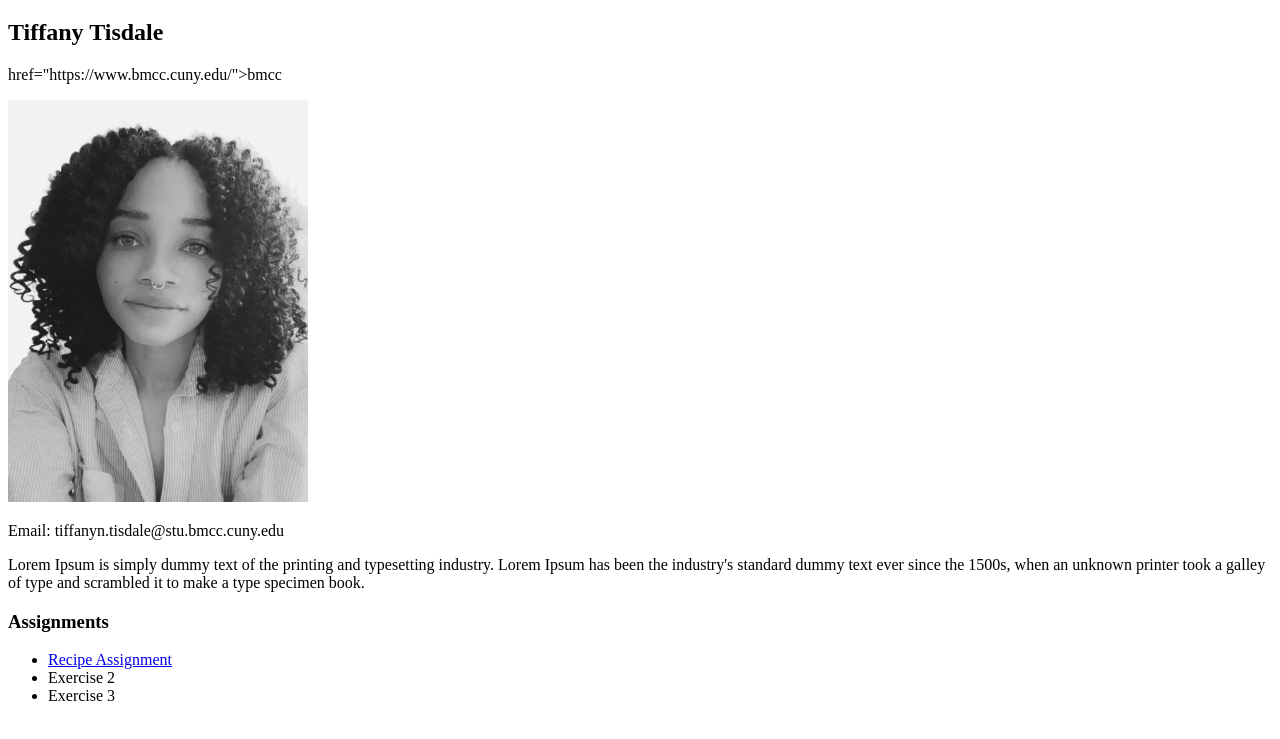
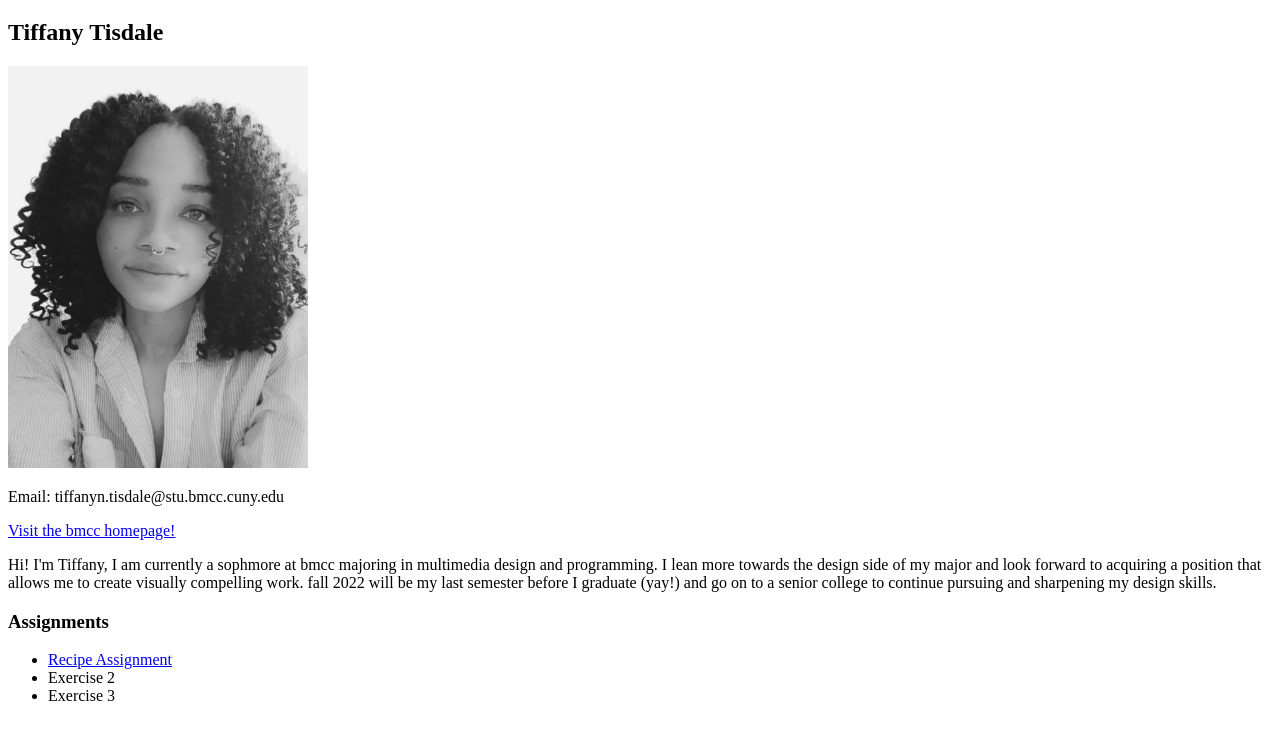
Before and after one commit to tinti01/mmp240, a plain HTML site: page index.html in a window 1280 px wide. Shown: the part 61-800 px from the top of the page. Drawn offline with Linux system fonts and the light colour scheme.

Commit message:
Add files via upload

```diff
--- a/index.html
+++ b/index.html
@@ -10,16 +10,18 @@
 
 <h2>Tiffany Tisdale</h2>
 
-<p>
-<a> href="https://www.bmcc.cuny.edu/">bmcc</a>
-</p>
 
 <img <source src="IMG_7176.jpeg" alt="me" width="300">
 <p>Email: tiffanyn.tisdale@stu.bmcc.cuny.edu</p>
 
-<p>Lorem Ipsum is simply dummy text of the printing and typesetting industry.
-Lorem Ipsum has been the industry's standard dummy text ever since the 1500s,
-when an unknown printer took a galley of type and scrambled it to make a type specimen book.</p>
+<p>
+<a href="https://www.bmcc.cuny.edu">Visit the bmcc homepage!</a>
+</p>
+
+<p>Hi! I'm Tiffany, I am currently a sophmore at bmcc majoring in multimedia design and programming.
+  I lean more towards the design side of my major and look forward to acquiring a position that allows me to create
+  visually compelling work. fall 2022 will be my last semester before I graduate (yay!) and go on to a senior college to
+  continue pursuing and sharpening my design skills.</p>
 
 <h3>Assignments</h3>
 <ul>
```
